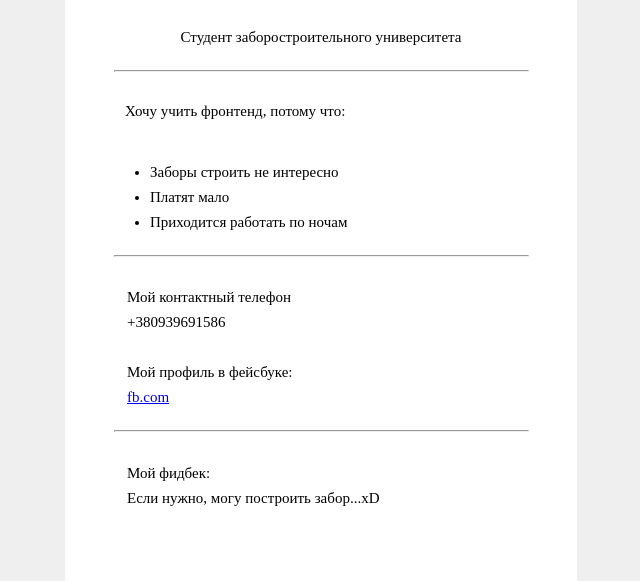
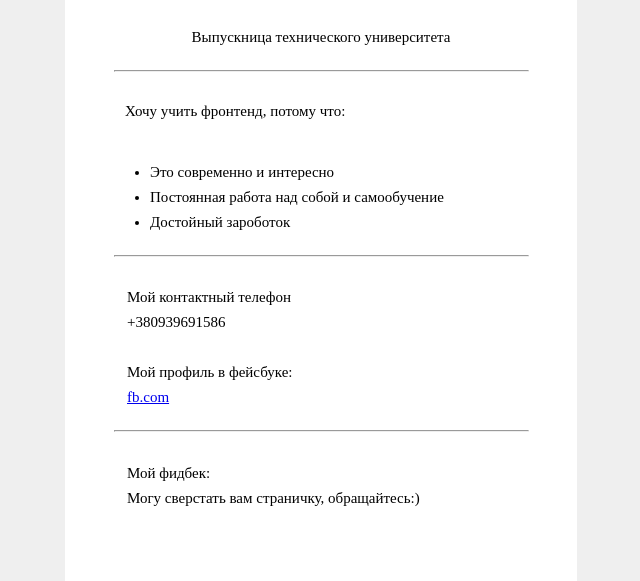
Before and after one commit to lenoklon/HomeWork, a plain HTML site: page Homework1/index.html in a window 1280 px wide. Shown: the part 225-806 px from the top of the page, without its empty margins (319-959 px from the left). Drawn offline with Linux system fonts and the light colour scheme.

Commit message:
replaced my personal info in index.html

```diff
--- a/Homework1/index.html
+++ b/Homework1/index.html
@@ -3,7 +3,6 @@
 <head>
     <meta charset="UTF-8">
     <title>MyFirstHomeTask</title>
-    <!-- <link rel="stylesheet" href="CSS/reset.css"> -->
     <link rel="stylesheet" href="CSS/style.css">
 </head>
 <body>
@@ -11,16 +10,16 @@
         <header>
             <h3>Лонская Елена Владимировна</h3>
             <img src="img/ich.jpg" alt="das bin ich">
-            <p>Студент заборостроительного университета</p>
+            <p>Выпускница технического университета</p>
         </header>
         <hr>
         <main>
             <div class="list">
             <p>Хочу учить фронтенд, потому что:</p>
                 <ul>
-                    <li>Заборы строить не интересно</li>
-                    <li>Платят мало</li>
-                    <li>Приходится работать по ночам</li>
+                    <li>Это современно и интересно</li>
+                    <li>Постоянная работа над собой и самообучение</li>
+                    <li>Достойный зароботок</li>
                 </ul>
             </div>
             <hr>
@@ -34,10 +33,9 @@
             <hr>
             <footer>
                 <p>Мой фидбек:</p>
-                <p>Если нужно, могу построить забор...xD</p>
+                <p>Могу сверстать вам страничку, обращайтесь:)</p>
             </footer>
         </main>
-
     </div>
 </body>
 </html>
```
